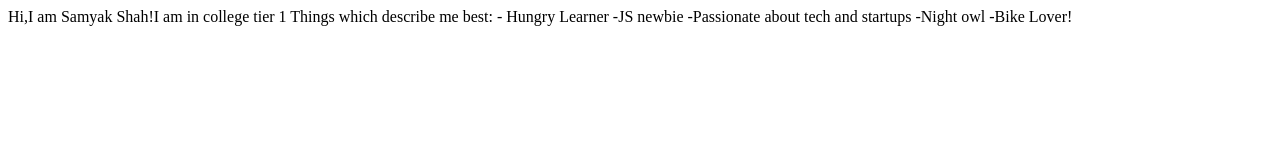
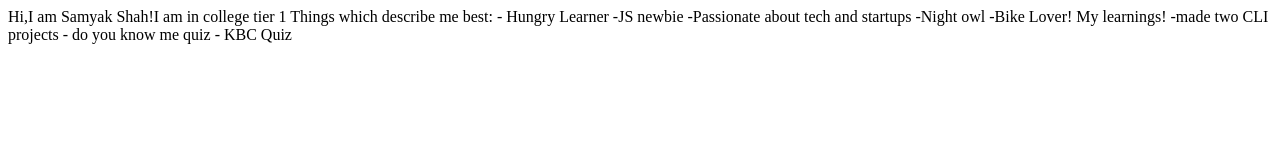
Before and after one commit to samyakshah3008/Samyak_Shah_demo_site, a plain HTML site: page index.html in a window 1280 px wide. Drawn offline with Linux system fonts and the light colour scheme.

Commit message:
update content

```diff
--- a/index.html
+++ b/index.html
@@ -15,6 +15,10 @@
    -Night owl
    -Bike Lover!
 
+   My learnings!
+   -made two CLI projects
+        - do you know me quiz
+        - KBC Quiz
 
 
 
```
